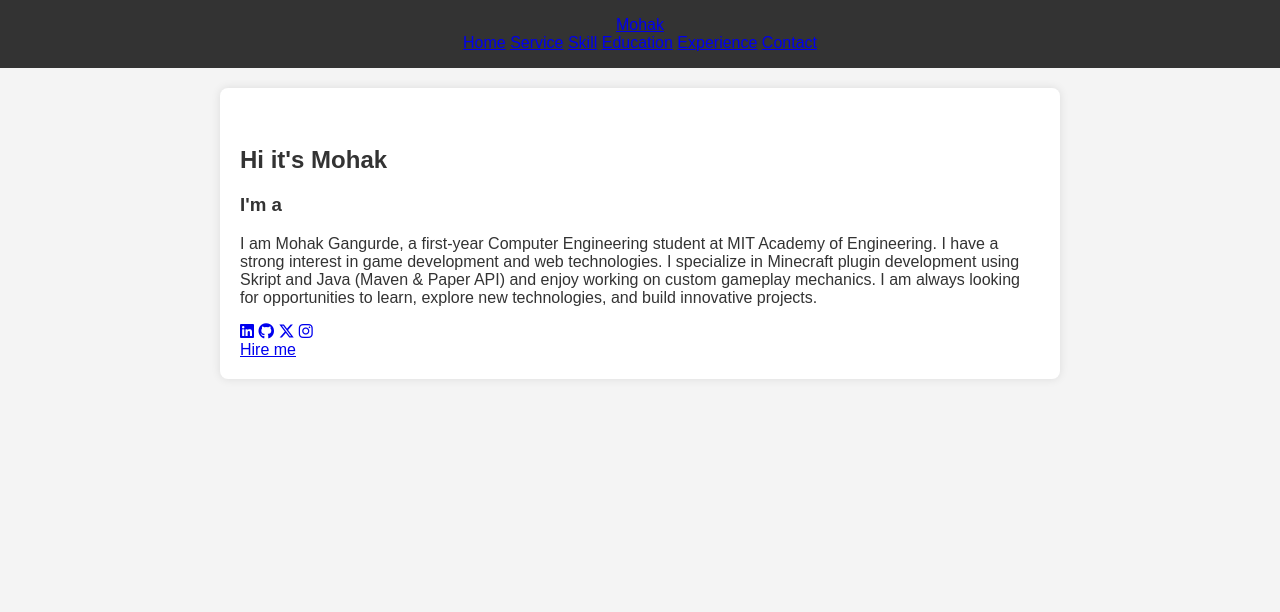
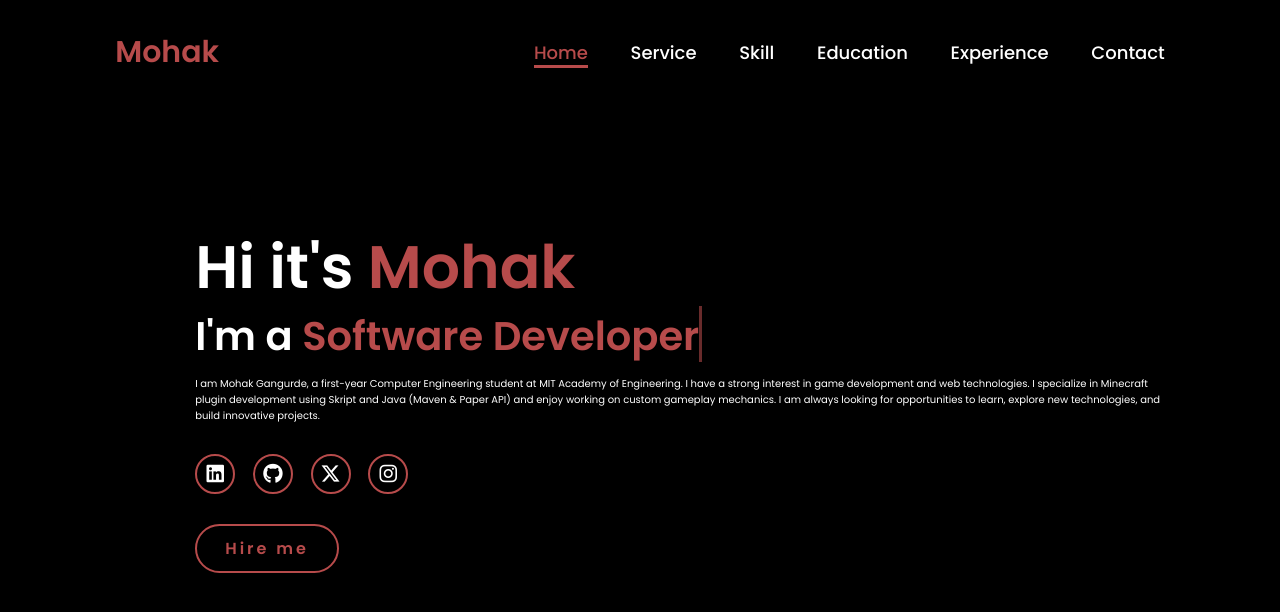
Before and after one commit to Mohak2403/MohakGangurde.github.io, a plain HTML site: page index.html in a window 1280 px wide. Drawn offline with Linux system fonts and the light colour scheme.

Commit message:
Update style.css

```diff
--- a/style.css
+++ b/style.css
@@ -1,46 +1,243 @@
-body {
-    font-family: Arial, sans-serif;
+@import url('https://fonts.googleapis.com/css2?family=Poppins:wght@100;200;300;400;500;600&display=swap');
+
+* {
     margin: 0;
     padding: 0;
-    background-color: #f4f4f4;
-    color: #333;
+    box-sizing: border-box;
+    text-decoration: none;
+    border: none;
+    outline: none;
+    font-family: 'Poppins','sans-serif';
+
 }
 
-header {
-    background-color: #333;
-    color: white;
-    text-align: center;
-    padding: 1em;
+html{
+    font-size: 62.5%;
 }
 
-nav ul {
+body{
+    width: 100%;
+    height: 100vh;
+    overflow-x: hidden;
+    background-color: black;
+    color: white;
+}
+
+header{
+    margin-top: 20px;
+    position: fixed;
+    top: 0;
+    left: 0;
+    width: 100%;
+    padding: 1rem 9%;
+    background-color: transparent;
+    filter: drop-shadow(10px);
+    display: flex;
+    justify-content: space-between;
+    align-items: center;
+    z-index: 100;
+}
+
+.logo{
+    font-size: 3rem;
+    color: #b74b4b;
+    font-weight: 800;
+    cursor: pointer;
+    transition: 0.5s ease;
+}
+
+.logo:hover{
+    transform: scale(1.1);
+}
+
+nav a{
+    font-size: 1.8rem;
+    color: white;
+    margin-left: 4rem;
+    font-weight: 500;
+    transition: 0.3s ease;
+    border-bottom: 3px solid transparent ;
+}
+
+nav a:hover,
+nav a.active{
+    color: #b74b4b;
+    border-bottom: 3px solid #b74b4b;
+}
+
+@media(max-width:995px){
+    nav{
+        position: absolute;
+        top: 100%;
+        right: 0;
+        width: 40%;
+        border-left: 3px solid #b74b4b;
+        border-bottom: 3px solid #b74b4b;
+        border-bottom-left-radius: 2rem;
+        padding: 1rem solid;
+        background-color: #161616;
+        border-top: o.1 rem solid rgba(0,0,0,0.1);
+    }
+    nav.active{
+        display: block;
+
+    }
+
+    nav a{
+        display: block;
+        font-size: 2rem;
+        margin: 3rem 0;
+    }
+
+    nav a:hover,
+    nav a.active{
+        padding: 1rem;
+        border-radius: 0.5rem;
+        border-bottom: 0.5rem solid #b74b4b;
+    }
+}
+
+section{
+    min-height: 100vh;
+    padding: 5rem 9% 5rem;
+}
+
+.home{
     display: flex;
     justify-content: center;
-    list-style: none;
-    padding: 0;
-    background-color: #444;
+    align-items: center;
+    gap: 8rem;
+    background-color: black;
 }
 
-nav ul li {
-    margin: 0 15px;
+.home .home-content h1{
+    font-size: 6rem;
+    font-weight: 700;
+    line-height: 1.3;
 }
 
-nav ul li a {
-    text-decoration: none;
-    color: white;
-    padding: 10px 15px;
-    display: block;
+span{
+    color: #b74b4b;
+
 }
 
-nav ul li a:hover {
-    background-color: #666;
+.home-content h3{
+    font-size: 4rem;
+    margin-bottom: 1rem;
+    font-weight: 700;
+
 }
 
-section {
-    max-width: 800px;
-    margin: 20px auto;
-    background: white;
-    padding: 20px;
-    border-radius: 8px;
-    box-shadow: 0px 0px 10px rgba(0, 0, 0, 0.1);
+.home-img{
+    border-radius: 50%;
+
 }
+
+.home-img img{
+    position: relative;
+    width: 32vw;
+    border-radius: 50%;
+    box-shadow: 0 0 25px solid #b74b4b;
+    cursor: pointer;
+    transition: 0.2s linear;
+}
+
+.home-img img:hover{
+    font-size: 1.8rem;
+    font-weight: 500;
+}
+
+.social-icons a{
+    display: inline-flex;
+    justify-content: center;
+    align-items: center;
+    width: 4rem;
+    height: 4rem;
+    background-color: transparent;
+    border: 0.2rem solid #b74b4b;
+    font-size: 2rem;
+    border-radius: 50%;
+    margin: 3rem 1.5rem 3rem 0;
+    transition: 0.3s ease;
+    color: white;
+
+}
+
+.social-icons a:hover{
+    color: black;
+    transform: scale(1.3) translateY(-5px);
+    background-color: #b74b4b;
+    box-shadow: 0 0 25px #b74b4b;
+
+}
+
+.btn{
+    display: inline-block;
+    padding: 1rem 2.8rem;
+    background-color: black;
+    border-radius: 4rem;
+    font-size: 1.6rem;
+    color: #b74b4b;
+    letter-spacing: 0.3rem;
+    font-weight: 600;
+    border: 2px solid #b74b4b;
+    transition: 0.3s ease;
+    cursor: pointer;
+}
+
+.btn:hover{
+    transform: scale3d(1.03);
+    background-color: #b74b4b;
+    color: black;
+    box-shadow: 0 0 25px #b74b4b;
+
+}
+
+.typing-text span{
+    position: relative;
+
+}
+
+.typing-text span::before{
+    content: "Software Developer" ;
+    color: #b74b4b;
+    animation: words 20s infinite;
+
+}
+
+.typing-text span::after{
+    content: "";
+    background-color: black;
+    position: absolute;
+    width: calc(100%+8px);
+    height: 100%;
+    border-left: 3px solid black;
+    right: -8;
+    animation: cursor 0.6s infinite;
+
+
+}
+
+@keyframes cursor {
+    to{
+        border-left: 3px solid #b74b4b;
+    }
+}
+
+@keyframes words {
+    0%, 20%{
+        content: "Web Developer";
+    }
+    21%, 40%{
+        content: "Software Developer";
+    }
+    41%,60%{
+        content: "Web Designer";
+    }
+    61%, 81%{
+        content: "Youtuber";
+    }
+    81%, 100%{
+        content: "Script Writer";
+    }
+}
```
